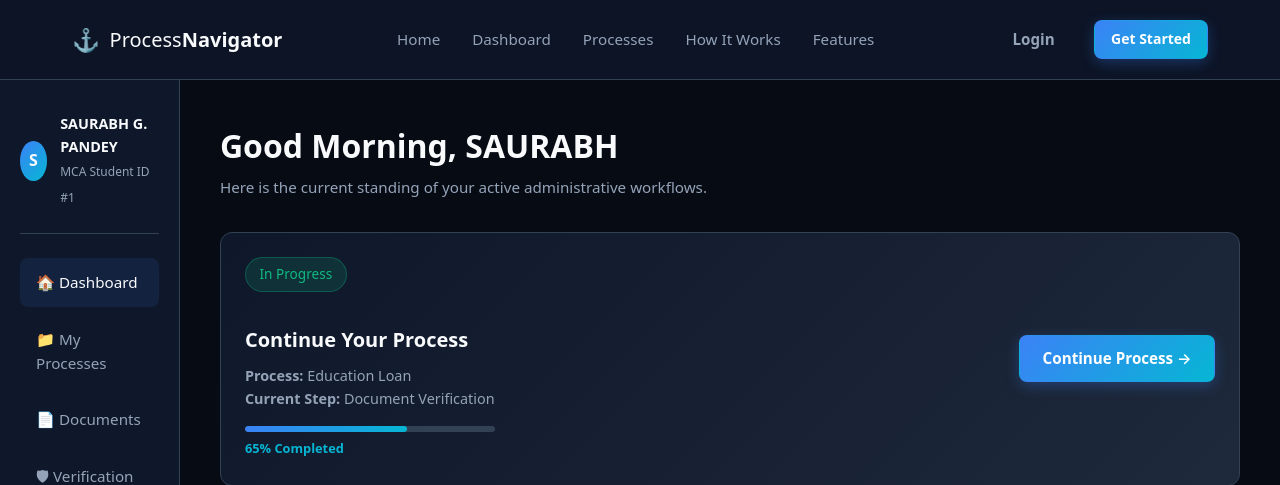
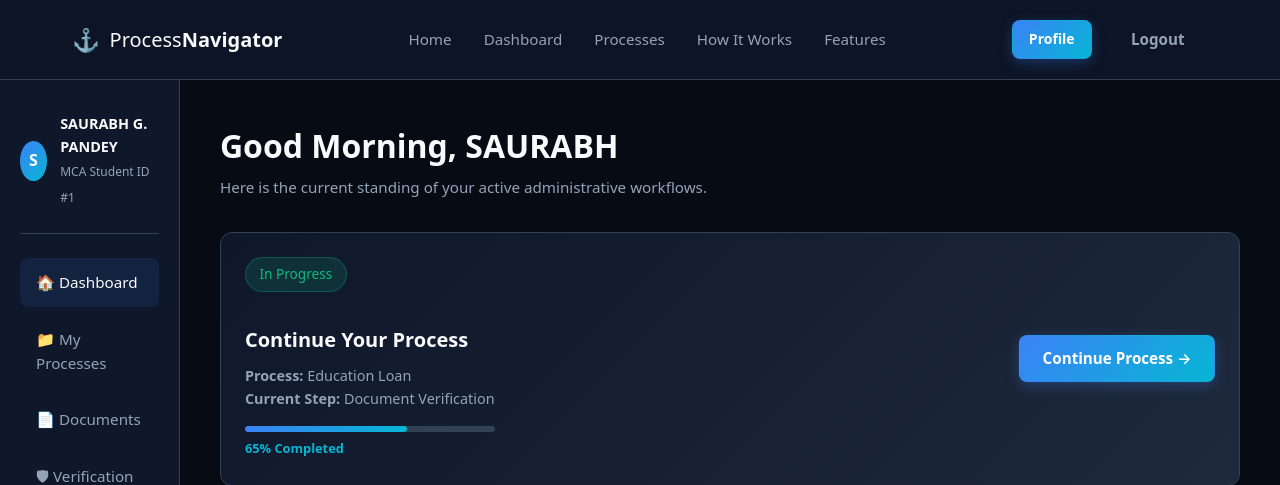
Before and after one commit to saurabhpandey-dev/Personal-Process-Navigator, a Flask app: page /dashboard in a window 1280 px wide. Shown: the top 485 px of the page. Run offline with Flask 3, Linux system fonts and the light colour scheme; a user stored in the database is signed in; data comes from the database, SQL or seed files in the repository; some libraries are stand-ins or nearby versions.

Commit message:
add logout button on layout page

```diff
--- a/templates/layout.html
+++ b/templates/layout.html
@@ -31,8 +31,16 @@
 
             <div class="nav-actions-desktop">
                 <!-- yha pe login aur new ragister k liye button bnaya gya hai -->
-                <a href="/login" class="btn btn-text">Login</a> <!-- yha bhi login ka button hai  -->
-                <a href="/register" class="btn btn-primary btn-sm">Get Started</a> <!-- aur ye new start ka hai-->
+                <!-- <a href="/login" class="btn btn-text">Login</a> yha bhi login ka button hai  -->
+                <!-- <a href="/register" class="btn btn-primary btn-sm">Get Started</a> aur ye new start ka hai  -->
+                {% if session.get('email') %}
+                    <a href="/profile" class="btn btn-primary btn-sm">Profile</a>
+                    <a href="/logout" class="btn btn-text">Logout</a> <!-- Logout Button -->
+                    <!-- Agar session me email nahi hai (Matlab user logged out hai) -->
+                {% else %}
+                    <a href="/login" class="btn btn-text">Login</a>
+                    <a href="/register" class="btn btn-primary btn-sm">Register</a> <!-- Login Button -->
+                {% endif %}
             </div>
 
             <button class="mobile-menu-toggle" id="menuToggle" aria-label="Toggle navigation">
```
